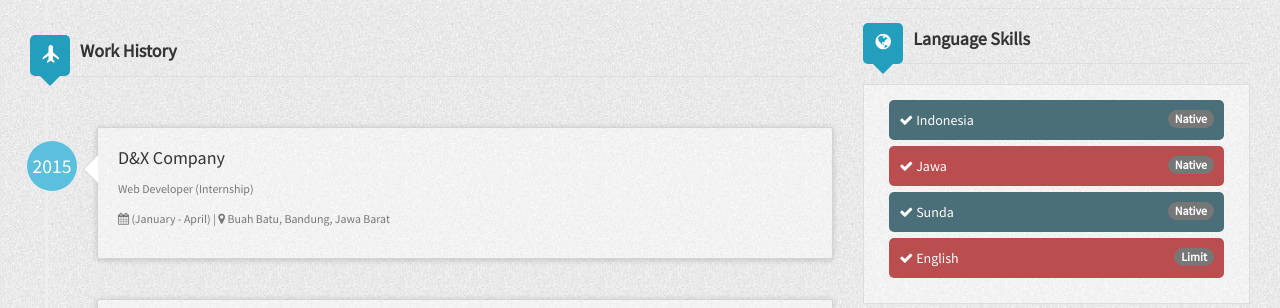
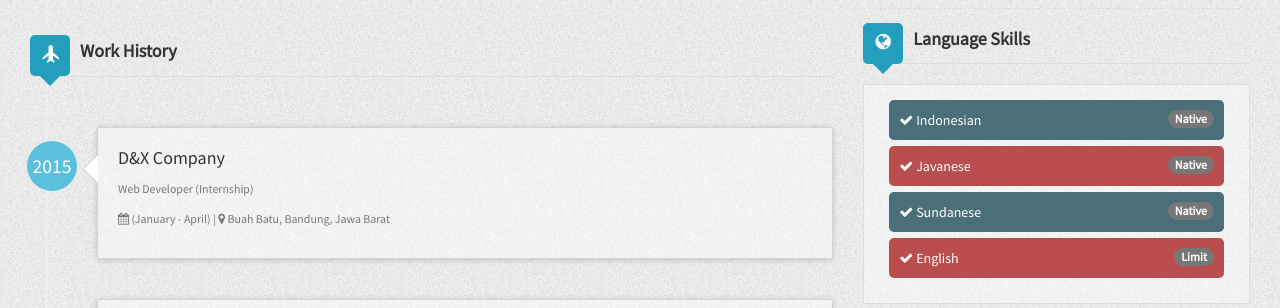
Before and after one commit to PurwadiPw/purwadipw.github.io, a Jekyll site: the page built from index.html, in a window 1280 px wide. Shown: the part 1043-1351 px from the top of the page. Built offline with Jekyll 4.4.1, drawn with Linux system fonts in a browser that asks for light colours; nearby versions of some CDN libraries.

Commit message:
change language skill

```diff
--- a/_config.yml
+++ b/_config.yml
@@ -79,13 +79,13 @@ author:
       description:
   languages:
     - language1:
-      name: Indonesia
+      name: Indonesian
       proficiency: Native
     - language2:
-      name: Jawa
+      name: Javanese
       proficiency: Native
     - language3:
-      name: Sunda
+      name: Sundanese
       proficiency: Native
     - language4:
       name: English
```
